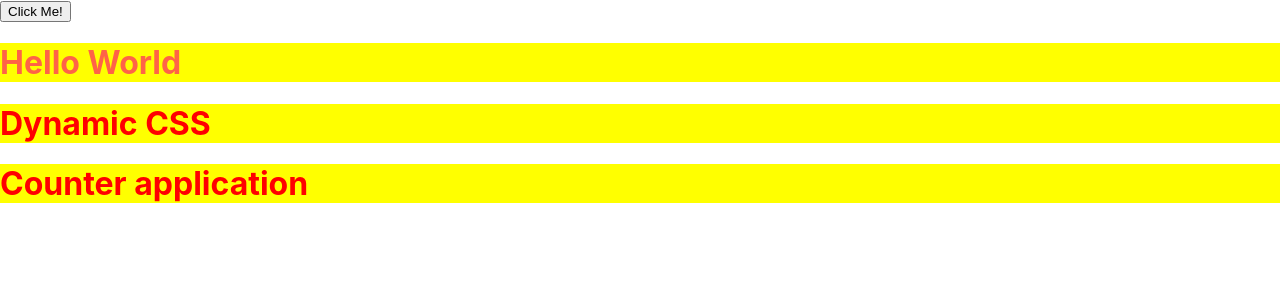
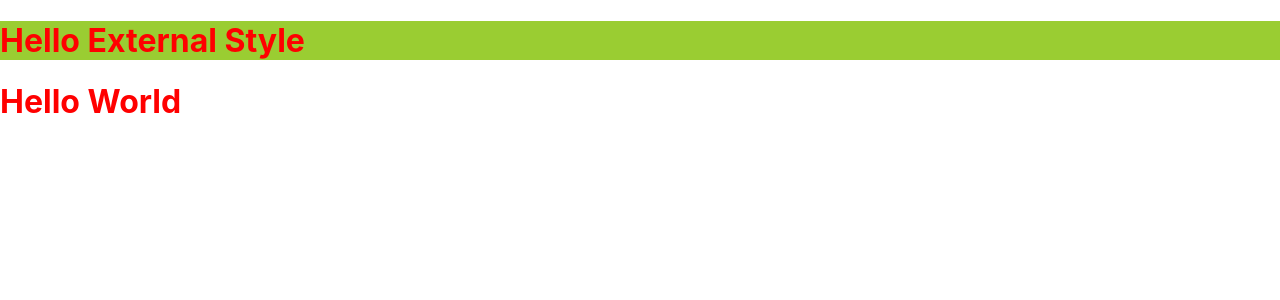
Before and after one commit to dac-2022/day16-my-react-app, a React (Create React App) app: page / in a window 1280 px wide. Shown: the top 300 px of the page. Built offline with nearby package versions, Linux system fonts and the light colour scheme.

Commit message:
external styling.

```diff
--- a/src/App.css
+++ b/src/App.css
@@ -1,38 +1,4 @@
-.App {
-  text-align: center;
+.myh1 {
+  color: red;
+  background: yellowgreen;
 }
-
-.App-logo {
-  height: 40vmin;
-  pointer-events: none;
-}
-
-@media (prefers-reduced-motion: no-preference) {
-  .App-logo {
-    animation: App-logo-spin infinite 20s linear;
-  }
-}
-
-.App-header {
-  background-color: #282c34;
-  min-height: 100vh;
-  display: flex;
-  flex-direction: column;
-  align-items: center;
-  justify-content: center;
-  font-size: calc(10px + 2vmin);
-  color: white;
-}
-
-.App-link {
-  color: #61dafb;
-}
-
-@keyframes App-logo-spin {
-  from {
-    transform: rotate(0deg);
-  }
-  to {
-    transform: rotate(360deg);
-  }
-}
--- a/src/App.js
+++ b/src/App.js
@@ -1,31 +1,10 @@
-import { useState } from "react";
+import "./App.css";
 
 function App() {
-  let [counter, setCounter] = useState(0);
-  let myref = {
-    color: "tomato",
-    background: counter == 0 ? "yellow" : "skyblue",
-  };
-
-  const increment = () => {
-    setCounter(counter + 1);
-  };
-
   return (
     <div>
-      <input type="button" value="Click Me!" onClick={increment} />
-
-      <h1 style={myref}>Hello World</h1>
-
-      <h1
-        style={{ color: "red", background: counter == 0 ? "yellow" : "blue" }}
-      >
-        Dynamic CSS
-      </h1>
-
-      <h1 style={{ color: "red", background: "yellow" }}>
-        Counter application
-      </h1>
+      <h1 className="myh1">Hello External Style</h1>
+      <h1 style={{ color: "red" }}>Hello World</h1>
     </div>
   );
 }
```
